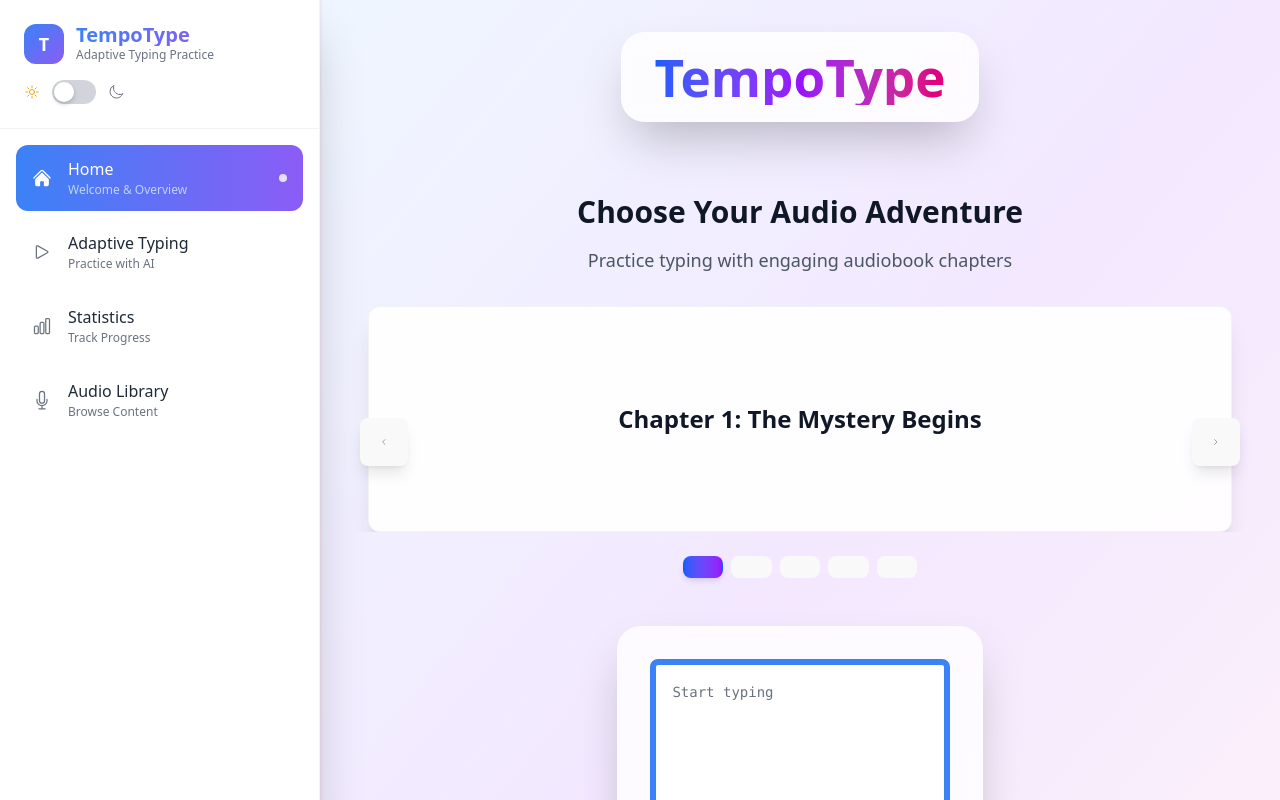
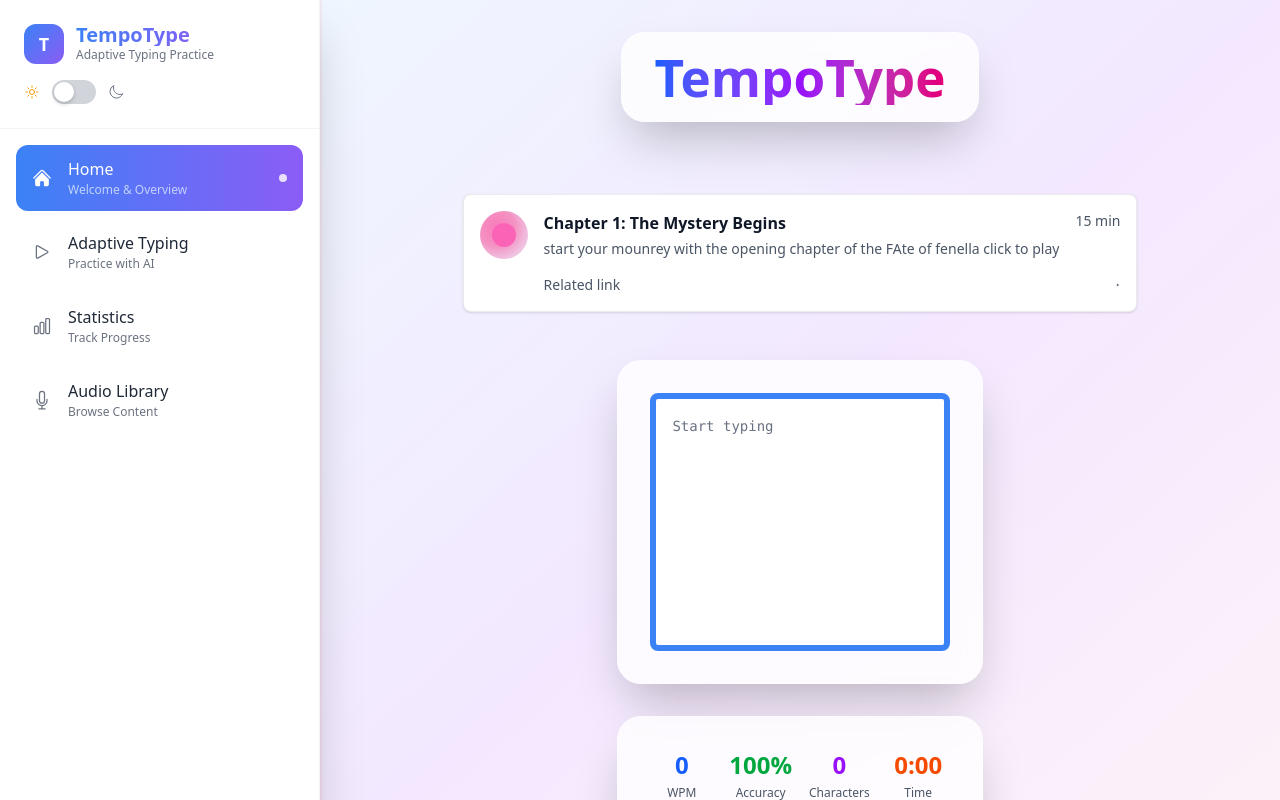
Before and after one commit to tom-mcIvor/TempoType, a React (Vite) app: page / in a window 1280 px wide. Shown: the top 800 px of the page. Built offline with nearby package versions, Linux system fonts and the light colour scheme.

Commit message:
Update src/components/CardCarousel.tsx,src/components/SideBarTabComponents/HomePage.tsx,src/data/: implement single audio card UI (play-on-click); move sample data to src/data/sampleAudioCards.ts

```diff
--- a/src/components/CardCarousel.tsx
+++ b/src/components/CardCarousel.tsx
@@ -1,70 +1,14 @@
-import React, { useState } from 'react'
-import { ChevronLeftIcon, ChevronRightIcon } from '@heroicons/react/24/outline'
+import React, { useRef, useState } from 'react'
 
 interface Card {
   id: string
   title: string
-  description: string
-  icon: string
-  color: string
+  description?: string
+  icon?: string
+  color?: string
   audioSrc?: string
   duration?: string
-  difficulty?: string
 }
-
-// Sample audio cards data
-export const sampleAudioCards: Card[] = [
-  {
-    id: 'fenella-01',
-    title: 'Chapter 1: The Mystery Begins',
-    description: 'Start your journey with the opening chapter of The Fate of Fenella',
-    icon: '📖',
-    color: 'blue',
-    audioSrc: '/fateoffenella_01_various_64kb.mp3',
-    duration: '15 min',
-    difficulty: 'Beginner'
-  },
-  {
-    id: 'fenella-02',
-    title: 'Chapter 2: The Plot Thickens',
-    description: 'Continue the story with more complex vocabulary and pacing',
-    icon: '🎭',
-    color: 'purple',
-    audioSrc: '/audio-source-files/fateoffenella_02_various_64kb.mp3',
-    duration: '18 min',
-    difficulty: 'Intermediate'
-  },
-  {
-    id: 'fenella-03',
-    title: 'Chapter 3: Rising Action',
-    description: 'Challenge yourself with faster narration and dramatic scenes',
-    icon: '⚡',
-    color: 'orange',
-    audioSrc: '/audio-source-files/fateoffenella_03_various_64kb.mp3',
-    duration: '22 min',
-    difficulty: 'Advanced'
-  },
-  {
-    id: 'fenella-05',
-    title: 'Chapter 5: The Revelation',
-    description: 'Test your skills with complex dialogue and multiple speakers',
-    icon: '🔍',
-    color: 'green',
-    audioSrc: '/audio-source-files/fateoffenella_05_various_64kb.mp3',
-    duration: '20 min',
-    difficulty: 'Expert'
-  },
-  {
-    id: 'fenella-10',
-    title: 'Chapter 10: Climactic Moments',
-    description: 'Experience intense scenes with rapid speech and emotional content',
-    icon: '🎪',
-    color: 'red',
-    audioSrc: '/audio-source-files/fateoffenella_10_various_64kb.mp3',
-    duration: '25 min',
-    difficulty: 'Expert'
-  }
-]
 
 interface CardCarouselProps {
   cards: Card[]
@@ -73,95 +17,137 @@ interface CardCarouselProps {
 
 const CardCarousel: React.FC<CardCarouselProps> = ({
   cards,
-  isDarkMode = false
+  isDarkMode = false,
 }) => {
-  const [currentIndex, setCurrentIndex] = useState(0)
+  const card = cards && cards.length > 0 ? cards[0] : null
+  const audioRef = useRef<HTMLAudioElement | null>(null)
+  const [isPlaying, setIsPlaying] = useState(false)
 
-  const prevSlide = () => {
-    setCurrentIndex(currentIndex === 0 ? cards.length - 1 : currentIndex - 1)
+  if (!card) return null
+
+  const togglePlay = () => {
+    if (!audioRef.current) return
+    if (audioRef.current.paused) {
+      audioRef.current
+        .play()
+        .then(() => setIsPlaying(true))
+        .catch(() => {})
+    } else {
+      audioRef.current.pause()
+      setIsPlaying(false)
+    }
   }
 
-  const nextSlide = () => {
-    setCurrentIndex(currentIndex === cards.length - 1 ? 0 : currentIndex + 1)
+  const handleKeyDown = (e: React.KeyboardEvent) => {
+    if (e.key === 'Enter' || e.key === ' ') {
+      e.preventDefault()
+      togglePlay()
+    }
   }
 
   return (
-    <div className="relative max-w-4xl mx-auto">
-      <div className="overflow-hidden rounded-xl">
-        <div
-          className="flex transition-transform duration-300 ease-in-out"
-          style={{ transform: `translateX(-${currentIndex * 100}%)` }}
-        >
-          {cards.map((card) => (
-            <div key={card.id} className="w-full flex-shrink-0">
-              <div className="mx-4">
+    <div className="max-w-4xl mx-auto px-4">
+      <div
+        role="button"
+        tabIndex={0}
+        onClick={togglePlay}
+        onKeyDown={handleKeyDown}
+        aria-pressed={isPlaying}
+        className={`group flex items-start gap-4 p-4 rounded-lg cursor-pointer transition-shadow duration-200 ${
+          isDarkMode
+            ? 'shadow-md hover:shadow-xl bg-gray-900'
+            : 'bg-white shadow-sm hover:shadow-md'
+        }`}
+        style={{
+          border: isDarkMode
+            ? '1px solid rgba(255,255,255,0.06)'
+            : '1px solid rgba(0,0,0,0.08)',
+        }}
+      >
+        {/* Left icon circle */}
+        <div className="flex-shrink-0">
+          <div
+            className="w-12 h-12 rounded-full flex items-center justify-center"
+            style={{
+              background:
+                'radial-gradient(circle at 35% 35%, rgba(249,115,182,0.95) 0%, rgba(236,72,153,0.6) 40%, rgba(99,102,241,0.12) 100%)',
+            }}
+          >
+            <div className="w-6 h-6 rounded-full bg-pink-400" />
+          </div>
+        </div>
+
+        {/* Content */}
+        <div className="flex-1 min-w-0">
+          <div className="flex items-start justify-between gap-4">
+            <div className="min-w-0">
+              <div
+                className={`text-base font-semibold truncate ${
+                  isDarkMode ? 'text-gray-100' : 'text-gray-900'
+                }`}
+              >
+                {card.title}
+              </div>
+              {card.description && (
                 <div
-                  className={`relative rounded-xl overflow-hidden ${
-                    isDarkMode
-                      ? 'bg-gray-800/90 border border-gray-700/50'
-                      : 'bg-white/90 border border-gray-200/50'
-                  } shadow-xl hover:shadow-2xl transition-all duration-300 backdrop-blur-sm`}
+                  className={`mt-1 text-sm truncate ${
+                    isDarkMode ? 'text-gray-300' : 'text-gray-600'
+                  }`}
                 >
-                  <div className="p-8">
-                    <div className="h-40 flex items-center justify-center">
-                      <h3
-                        className={`text-2xl font-bold text-center ${
-                          isDarkMode ? 'text-gray-100' : 'text-gray-900'
-                        }`}
-                      >
-                        {card.title}
-                      </h3>
-                    </div>
-                  </div>
+                  {card.description}
                 </div>
+              )}
+            </div>
+
+            {/* Duration */}
+            {card.duration && (
+              <div
+                className={`text-sm ${
+                  isDarkMode ? 'text-gray-300' : 'text-gray-600'
+                } whitespace-nowrap`}
+              >
+                {card.duration}
               </div>
+            )}
+          </div>
+
+          {/* Footer row */}
+          <div className="mt-4 flex items-center justify-between">
+            <div
+              className={`text-sm ${
+                isDarkMode ? 'text-gray-300' : 'text-gray-600'
+              }`}
+            >
+              Related link
             </div>
-          ))}
+            <div
+              className="text-gray-400 group-hover:text-gray-600 transition-colors"
+              aria-hidden
+            >
+              {/* play icon (smaller) */}
+              <svg
+                xmlns="http://www.w3.org/2000/svg"
+                className="w-1 h-1 text-gray-500"
+                viewBox="0 0 24 24"
+                fill="currentColor"
+                aria-hidden
+              >
+                <path d="M5 3v18l15-9L5 3z" />
+              </svg>
+            </div>
+          </div>
         </div>
-      </div>
 
-      {/* Navigation arrows - Fixed sizing and positioning */}
-      <button
-        type="button"
-        className={`absolute top-1/2 -translate-y-1/2 left-2 z-30 flex items-center justify-center w-12 h-12 rounded-full ${
-          isDarkMode
-            ? 'bg-gray-800/80 hover:bg-gray-700/90 text-gray-200 border border-gray-600/50'
-            : 'bg-white/80 hover:bg-white/95 text-gray-700 border border-gray-300/50'
-        } backdrop-blur-sm shadow-lg hover:shadow-xl transition-all duration-200 hover:scale-105 focus:outline-none focus:ring-2 focus:ring-blue-500`}
-        onClick={prevSlide}
-      >
-        <ChevronLeftIcon className="w-6 h-6" />
-        <span className="sr-only">Previous</span>
-      </button>
-      <button
-        type="button"
-        className={`absolute top-1/2 -translate-y-1/2 right-2 z-30 flex items-center justify-center w-12 h-12 rounded-full ${
-          isDarkMode
-            ? 'bg-gray-800/80 hover:bg-gray-700/90 text-gray-200 border border-gray-600/50'
-            : 'bg-white/80 hover:bg-white/95 text-gray-700 border border-gray-300/50'
-        } backdrop-blur-sm shadow-lg hover:shadow-xl transition-all duration-200 hover:scale-105 focus:outline-none focus:ring-2 focus:ring-blue-500`}
-        onClick={nextSlide}
-      >
-        <ChevronRightIcon className="w-6 h-6" />
-        <span className="sr-only">Next</span>
-      </button>
-
-      {/* Indicators */}
-      <div className="flex justify-center space-x-2 mt-6">
-        {cards.map((_, index) => (
-          <button
-            key={index}
-            type="button"
-            className={`transition-all duration-200 rounded-full ${
-              index === currentIndex
-                ? 'w-8 h-3 bg-gradient-to-r from-blue-600 to-purple-600 shadow-md'
-                : isDarkMode
-                ? 'w-3 h-3 bg-gray-600 hover:bg-gray-500'
-                : 'w-3 h-3 bg-gray-300 hover:bg-gray-400'
-            }`}
-            onClick={() => setCurrentIndex(index)}
+        {/* Hidden audio element controlled by the card click */}
+        {card.audioSrc && (
+          <audio
+            ref={audioRef}
+            src={card.audioSrc}
+            preload="none"
+            style={{ display: 'none' }}
+            onEnded={() => setIsPlaying(false)}
           />
-        ))}
+        )}
       </div>
     </div>
   )
--- a/src/components/SideBarTabComponents/HomePage.tsx
+++ b/src/components/SideBarTabComponents/HomePage.tsx
@@ -1,6 +1,7 @@
 import React, { useState } from 'react'
 import TextBox from '../TextBox'
-import CardCarousel, { sampleAudioCards } from '../CardCarousel'
+import CardCarousel from '../CardCarousel'
+import { sampleAudioCards } from '../../data/sampleAudioCards'
 
 interface TypingMetrics {
   wpm: number
@@ -15,11 +16,6 @@ interface HomePageProps {
   isDarkMode?: boolean
 }
 
-interface SelectedAudio {
-  id: string
-  title: string
-  audioSrc: string
-}
 
 const HomePage: React.FC<HomePageProps> = ({ isDarkMode = false }) => {
   const [metrics, setMetrics] = useState<TypingMetrics>({
@@ -31,8 +27,6 @@ const HomePage: React.FC<HomePageProps> = ({ isDarkMode = false }) => {
     errorsCount: 0,
   })
 
-  const [selectedAudio, setSelectedAudio] = useState<SelectedAudio | null>(null)
-  const [isPlaying, setIsPlaying] = useState(false)
 
   return (
     <div
@@ -62,20 +56,7 @@ const HomePage: React.FC<HomePageProps> = ({ isDarkMode = false }) => {
         </div>
       </div>
 
-      {/* Audio Carousel Section */}
       <div className="mb-12">
-        <div className="text-center mb-8">
-          <h2 className={`text-3xl font-bold mb-4 ${
-            isDarkMode ? 'text-gray-100' : 'text-gray-900'
-          }`}>
-            Choose Your Audio Adventure
-          </h2>
-          <p className={`text-lg ${
-            isDarkMode ? 'text-gray-300' : 'text-gray-600'
-          }`}>
-            Practice typing with engaging audiobook chapters
-          </p>
-        </div>
         <CardCarousel cards={sampleAudioCards} isDarkMode={isDarkMode} />
       </div>
 
--- /dev/null
+++ b/src/data/sampleAudioCards.ts
@@ -0,0 +1,13 @@
+// Sample audio cards data
+export const sampleAudioCards = [
+  {
+    id: 'fenella-01',
+    title: 'Chapter 1: The Mystery Begins',
+    description: 'start your mounrey with the opening chapter of the FAte of fenella click to play',
+    icon: '📖',
+    color: 'blue',
+    audioSrc: '/fateoffenella_01_various_64kb.mp3',
+    duration: '15 min',
+    difficulty: 'Beginner'
+  }
+]
```
